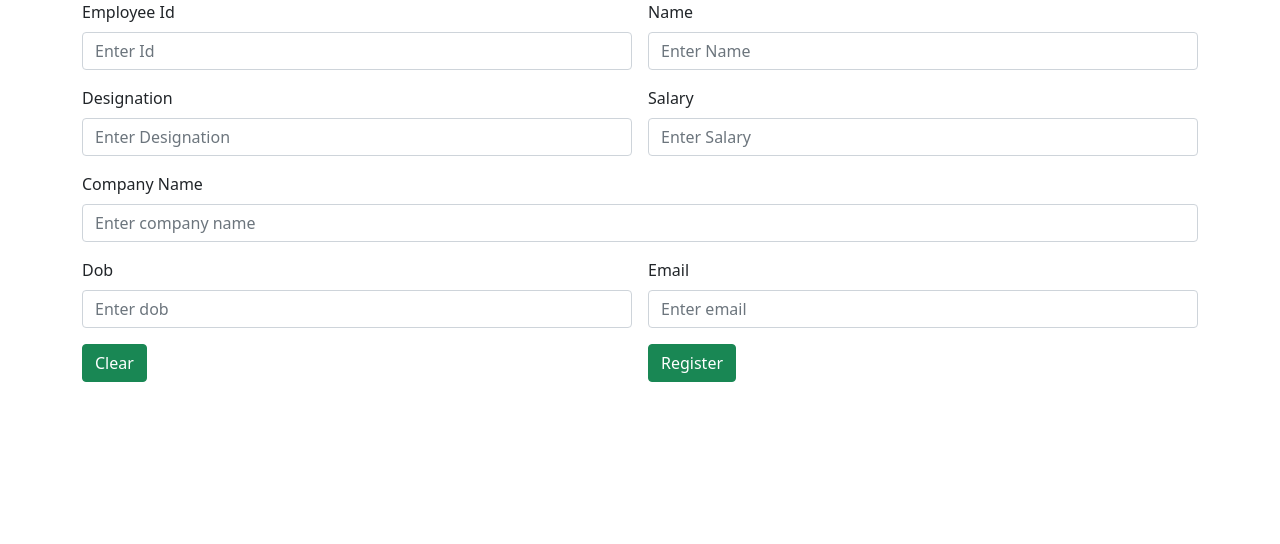
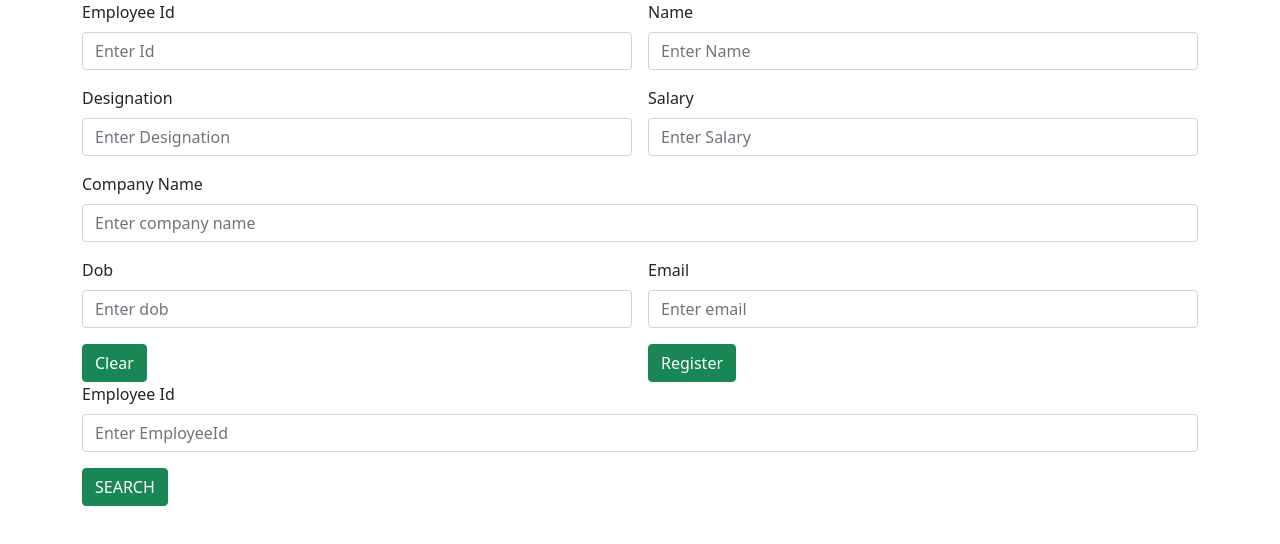
Before and after one commit to adhiponnuzz/employeereactapp, a React (Create React App) app: page / in a window 1280 px wide. Shown: the top 544 px of the page. Built offline with nearby package versions, Linux system fonts and the light colour scheme.

Commit message:
search finish

```diff
--- a/src/App.js
+++ b/src/App.js
@@ -3,11 +3,13 @@ import './App.css';
 import 'bootstrap/dist/css/bootstrap.min.css';
 import 'bootstrap/dist/js/bootstrap.bundle.min.js';
 import Empregister from './component/Empregister';
+import Search from './component/Search';
 function App() {
   return (
     <>
 
     <Empregister/>
+    <Search/>
 
     </>
 
--- /dev/null
+++ b/src/component/Search.js
@@ -0,0 +1,28 @@
+import React from 'react'
+
+const Search = () => {
+  return (
+    <div>
+
+<div class="container">
+    <div class="row">
+        <div class="col col-12 col-sm-12 col-md-12 col-lg-12 col-xl-12 col-xxl-12">
+            <div class="row g-3">
+                <div class="col col-12 col-sm-12 col-md-12 col-lg-12 col-xl-12 col-xxl-12">
+                    <label for="" class="form-label">Employee Id</label>
+                    <input placeholder="Enter EmployeeId" type="text" class="form-control"/>
+                </div>
+                <div class="col col-12 col-sm-12 col-md-12 col-lg-12 col-xl-12 col-xxl-12">
+                    <button class="btn btn-success">SEARCH</button>
+                </div>
+            </div>
+        </div>
+    </div>
+</div>
+
+
+    </div>
+  )
+}
+
+export default Search
```
